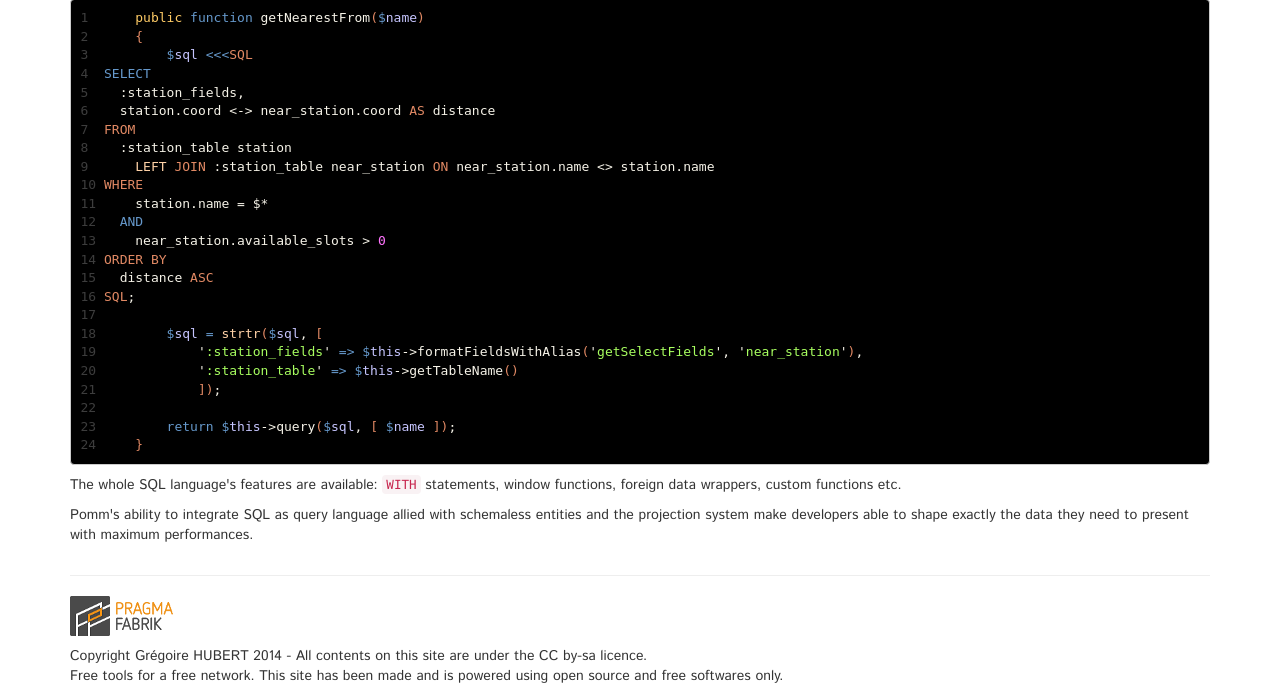
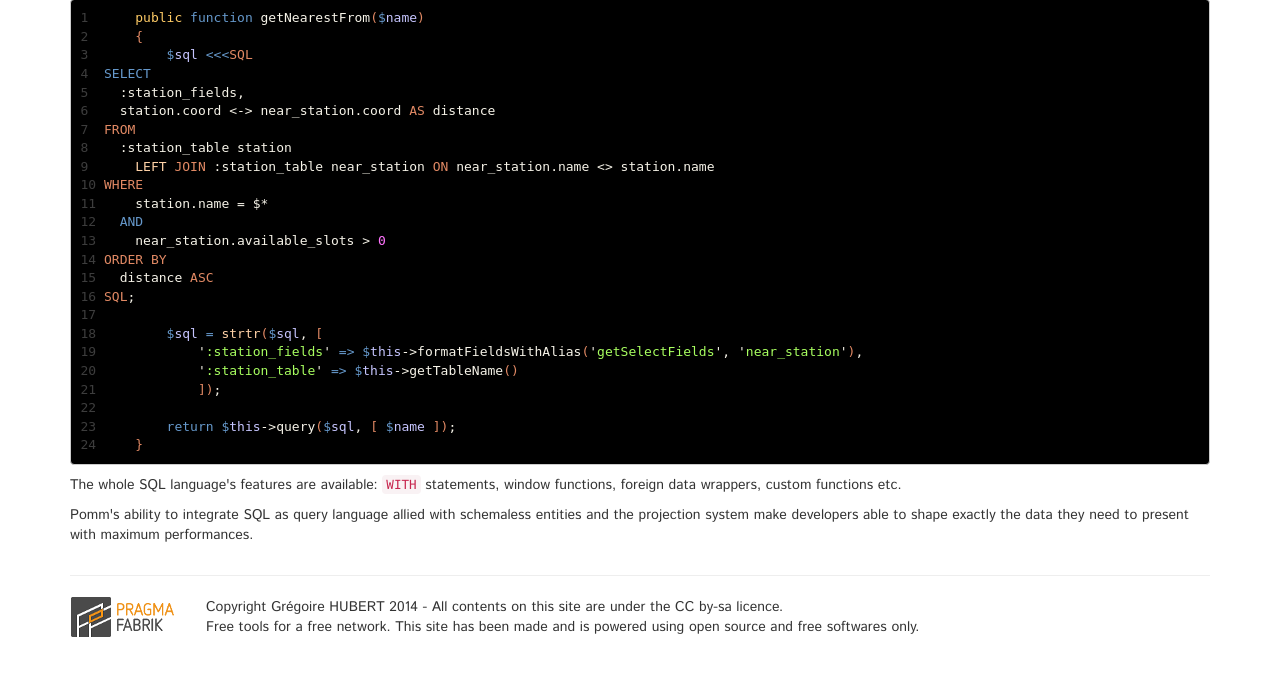
Before and after one commit to pragmafabrik/pomm-project.org, a PHP site: template sources/twig/about.html.twig in a window 1280 px wide. Shown: the part 2651-3347 px from the top of the page. After the commit the page ends 3288 px from the top, so only its background shows below. Run offline with PHP 8.4, Linux system fonts and the light colour scheme; the template is opened without the code that fills it, so the values that code supplies are empty; some libraries are stand-ins or nearby versions.

Commit message:
typo in pragma image

```diff
--- a/sources/twig/layout.html.twig
+++ b/sources/twig/layout.html.twig
@@ -54,8 +54,7 @@
       <div class="row">
         <div class="col-md-12">
           <hr />
-          <p><a href="http://www.pragmafabrik.com/en"><img src="images/logo_pragma.png" /></a></p>
-          <p>Copyright Grégoire HUBERT 2014 - All contents on this site are under the CC by-sa licence.<br />Free tools for a free network. This site has been made and is powered using open source and free softwares only.</p>
+          <table><tr><td><a href="http://www.pragmafabrik.com/en"><img src="/images/logo_pragma.png" style="margin-right: 30px;" /></a></td><td> Copyright Grégoire HUBERT 2014 - All contents on this site are under the CC by-sa licence.<br />Free tools for a free network. This site has been made and is powered using open source and free softwares only.</td></tr></table>
         </div>
       </div>
     </div>
```
Also changed, not shown: 1 other file.
